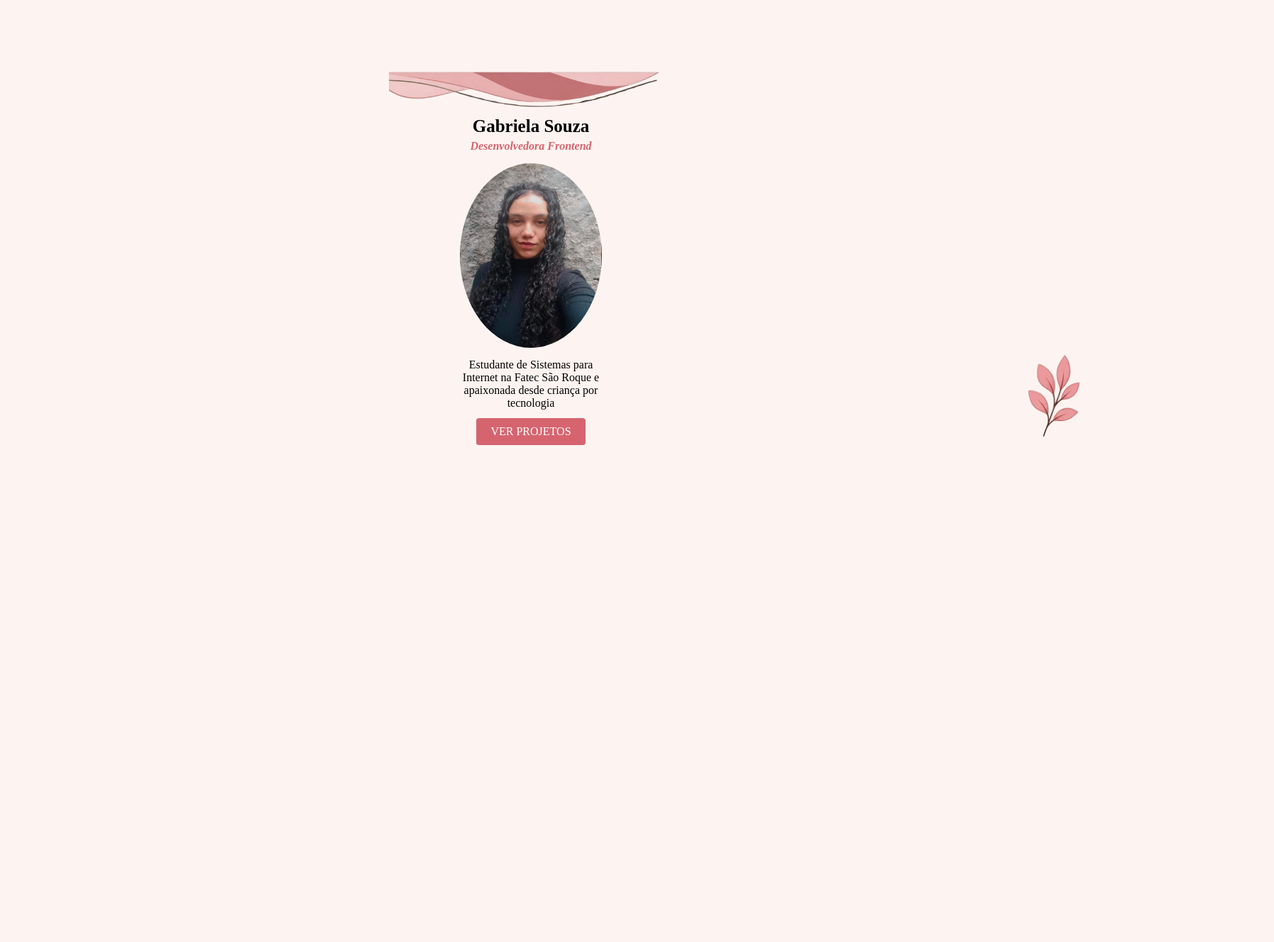
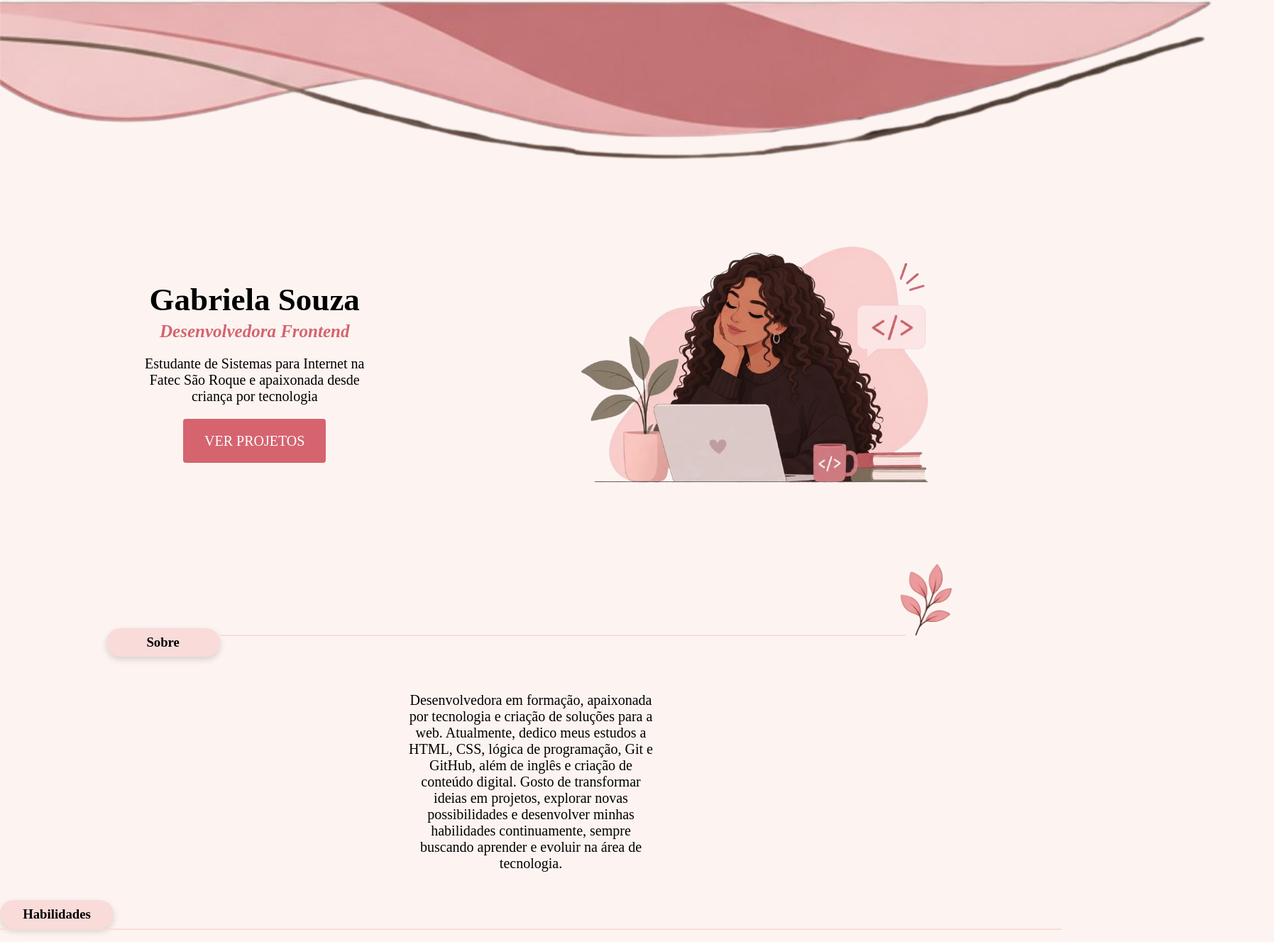
Before and after one commit to GabrielaSouzaDev/portfolio, a plain HTML site: page index.html in a window 1536 px wide. Shown: the part 173-1500 px from the top of the page at 71% size, 1795 px wide, since content can reach past the window. Before the commit the page ends 800 px from the top, so only its background shows below. Drawn offline with Linux system fonts and the light colour scheme.

Commit message:
secao sobre versao mobile

```diff
--- a/assets/css/menu-hamburguer.css
+++ b/assets/css/menu-hamburguer.css
@@ -59,6 +59,7 @@
     right: 50%;
     transform: translate(50%, -50%);
     text-align: center;
+    justify-content: center;
 }
 
 .menu ul {
--- a/assets/css/reset.css
+++ b/assets/css/reset.css
@@ -1,6 +1,6 @@
 :root {
     --fundo: #FDF4F1;
-    --primaria: #f9dbd9;
+    --primaria: #F9DBD9;
     --secundaria:#d5646f;
     --neutra:#EDECEC;
     --detalhes: #908776;
--- a/assets/css/style.css
+++ b/assets/css/style.css
@@ -20,7 +20,7 @@ body {
 }
 
 /* INÍCIO */
-.inicio {
+.inicio .conteudo-inicio {
     display: flex;
     flex-direction: column;
     justify-content: center;
@@ -30,7 +30,7 @@ body {
 
 .onda {
     transform: rotate(180deg);
-    width: 400px;
+    width: 120%;
     margin-top: 100px;
 }
 
@@ -56,6 +56,7 @@ span {
 }
 
 p {
+    margin: 10px;
     width: 200px;
     text-align: center;
 }
@@ -77,7 +78,59 @@ p {
     right: 10px;
 }
 
+.avatar {
+    display: none;
+}
+
 /* SOBRE */
+.sobre {
+    display: flex;
+    flex-direction: column;
+    justify-content: center;
+    align-items: center;
+}
+
+.secao-titulo {
+    width: 80%;
+    display: flex;
+    align-items: center;
+    position: relative;
+    margin: 70px 20px 30px 20px;
+}
+
+.titulo {
+    display: flex;
+    background-color: var(--primaria);
+    margin-top: 20px;
+    padding: 20px 80px;
+    width: 100px;
+    height: 40px;
+    align-items: center;
+    justify-content: center;
+    text-align: center;
+    border-radius: 20px;
+    box-shadow: 0px 4px 10px rgba(0, 0, 0, 0.15);
+}
+
+.linha-rosa {
+    flex-grow: 1;
+    background-color: var(--primaria);
+    height: 2px;
+    min-width: 20px;
+}
+
+.folha {
+    width: 80px;
+    margin-top: -110px;
+    margin-left: -10px;
+}
+
+.sobre-info {
+    width: 350px;
+    font-size: 20px;
+}
+
+
 
 
 /* DESKTOP */
@@ -148,6 +201,51 @@ p {
     }
 
     /* INÍCIO */
+    .foto {
+        display: none;
+    }
 
+    .avatar {
+        display: block;
+    }
+
+    .onda {
+        margin-top: 0;
+    }
+
+    .conteudo {
+        display: flex;
+        flex-direction: row;
+        justify-content: space-around;
+        margin: 40px;
+    }
+
+    .conteudo-inicio {
+        display: flex;
+        justify-content: flex-start;
+    }
+
+    h1 {
+        font-size: 45px;
+    }
+
+    span {
+        font-size: 25px;
+    }
+
+    p {
+        margin: 20px;
+        width: 350px;
+        font-size: 20px;
+    }
+
+    .botao {
+        padding: 20px 30px;
+    }
+
+    .folha-rosa {
+        width: 100px;
+        height: 150px;
+    }
 
 }
--- a/index.html
+++ b/index.html
@@ -54,25 +54,47 @@
 
     <main>
 
-        <section class="inicio">
-            <img class="onda" src="./assets/images/elementos/onda.png" alt="onda">
-            <h1>Gabriela Souza</h1>
-            <span>Desenvolvedora Frontend</span>
+        <section class="inicio" id="inicio">
+            <img class="onda" src="./assets/images/elementos/onda.png" alt="">
+            <div class="conteudo">
+                <div class="conteudo-inicio">
+                    <h1>Gabriela Souza</h1>
+                    <span>Desenvolvedora Frontend</span>
 
-            <img class="foto" src="./assets/images/foto.jpg" alt="foto Gabriela">
+                    <img class="foto" src="./assets/images/foto.jpg" alt="foto Gabriela">
 
-            <p>Estudante de Sistemas para Internet na Fatec São Roque e apaixonada desde criança por tecnologia</p>
-            <a class="botao" href="#">
-                VER PROJETOS
-            </a>
-            <img class="folha-rosa" src="./assets/images/elementos/folha-rosa.png" alt="folha-rosa">
+                    <p>Estudante de Sistemas para Internet na Fatec São Roque e apaixonada desde criança por tecnologia<p>
+                    <a class="botao" href="#projetos">
+                        VER PROJETOS
+                    </a>
+                </div>
+                <img class="avatar" src="./assets/images/avatar.png" alt="">
+            </div>
+
         </section>
 
-        <!-- <section>Sobre</section>
+        <section class="sobre" id="sobre">
+            <div class="secao-titulo">
+                <h3 class="titulo">Sobre</h3>
+                <div class="linha-rosa"></div>
+                <img class="folha" src="./assets/images/elementos/folha-rosa.png" alt="">
+            </div>
 
-        <section>Habilidades</section>
+            <p class="sobre-info">
+                Desenvolvedora em formação, apaixonada por tecnologia e criação de soluções para a web. Atualmente, dedico meus estudos a HTML, CSS, lógica de programação, Git e GitHub, além de inglês e criação de conteúdo digital.
+Gosto de transformar ideias em projetos, explorar novas possibilidades e desenvolver minhas habilidades continuamente, sempre buscando aprender e evoluir na área de tecnologia.
+            </p>
+        </section>
 
-        <section>Disciplinas</section>
+        <section class="habilidades" id="habilidades">
+            <div class="secao-habilidades">
+                <h3 class="titulo">Habilidades</h3>
+                <div class="linha-rosa"></div>
+                <img class="folha-verde" src="./assets/images/elementos/folha.png" alt="">
+            </div>
+        </section>
+
+        <!-- <section>Disciplinas</section>
 
         <section>Projetos</section> -->
 
```
